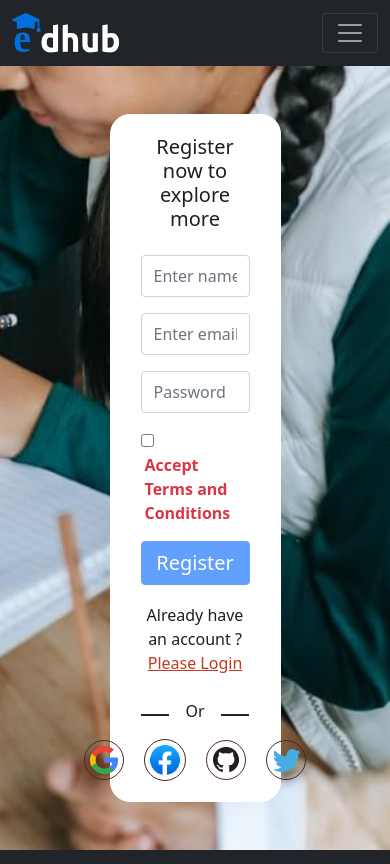
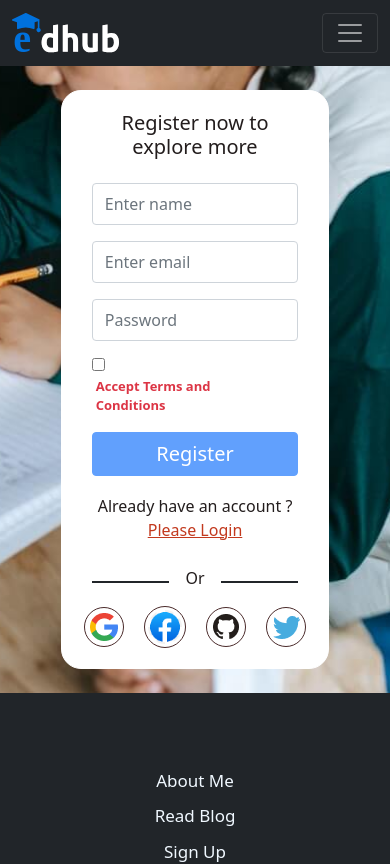
Before and after one commit to EmtiazHossainE2/education-hub, a React (Create React App) app: page /signup in a window 390 px wide. Shown: the top 864 px of the page. Built offline with nearby package versions, Linux system fonts and the light colour scheme; no server answers.

Commit message:
responsive handle

```diff
--- a/src/pages/Account/Login/Login.css
+++ b/src/pages/Account/Login/Login.css
@@ -13,7 +13,6 @@
     color: #231d1d !important;
     padding: 20px 30px;
     border-radius: 20px;
-
 }
 
 .toggle-page {
@@ -26,3 +25,21 @@
     cursor: pointer;
     color: #c2391e;
 }
+.account-container{
+    width: 40%;
+    margin: 0 auto;
+}
+
+/* responsive */
+@media only screen and (max-width:576px) {
+    .account-container{
+        width: 100%;
+        margin: 0 auto;
+    }
+}
+@media only screen and (max-width:768px) {
+    .account-container{
+        width: 75%;
+        margin: 0 auto;
+    }
+}
--- a/src/pages/Account/Login/Login.js
+++ b/src/pages/Account/Login/Login.js
@@ -10,7 +10,7 @@ const Login = () => {
 
     return (
         <div className='login-bg-img'>
-            <div className="d-block mx-auto w-50  container py-5 ">
+            <div className=" account-container container py-5 ">
                 <div className=" custom-style ">
                     <h3 className='text-center mb-3 py-4'>Welcome Back</h3>
                     <Form >
--- a/src/pages/Account/Signup/Signup.css
+++ b/src/pages/Account/Signup/Signup.css
@@ -0,0 +1,15 @@
+.terms-condition{
+    font-weight: bold;
+    color: blue;
+    font-size: 16px;
+}
+
+/* responsive */
+@media only screen and (max-width:576px) {
+    .terms-condition{
+        display: flex !important;
+        font-weight: none !important;
+        flex-direction: column !important;
+        font-size: 13px;
+    }
+}
--- a/src/pages/Account/Signup/Signup.js
+++ b/src/pages/Account/Signup/Signup.js
@@ -10,7 +10,7 @@ const Signup = () => {
 
     return (
         <div className='login-bg-img'>
-            <div className="d-block mx-auto w-50 container py-5 mx-2">
+            <div className="account-container container py-4 ">
                 <div className=" text-light custom-style ">
                     <h3 className='text-center pb-3'>Hello There,</h3>
                     <h5 className='text-center pb-3'>Register now to explore more</h5>
@@ -26,8 +26,8 @@ const Signup = () => {
                         <Form.Group className="mb-3" controlId="formBasicPassword">
                             <Form.Control type="password" className='py-2' name='password' placeholder="Password" required />
                         </Form.Group>
-                        <div className='d-flex '>
-                            <div className='fw-bold text-primary mb-3'>
+                        <div className='d-flex terms-condition   '>
+                            <div className=' mb-3 '>
                                 <input onClick={() => setTerms(!terms)} type="checkbox" name="terms" id="terms" />
                                 <label className={terms ? 'ps-1 text-primary' : 'ps-1 text-danger'} htmlFor="terms" style={{ cursor: 'pointer' }}>Accept Terms and Conditions</label>
                             </div>
--- a/src/pages/Home/Banner/Banner.js
+++ b/src/pages/Home/Banner/Banner.js
@@ -21,7 +21,7 @@ const Banner = () => {
                     />
                     <Carousel.Caption >
                         <h3>My Extreme Mission</h3>
-                        <p>functional development to describe individuals who require <br /> assistance for disabilities that may be medical <br /> or psychological. For instance, the Diagnostic Statistical Manual of Mental Disorders.</p>
+                        <p>Functional development to describe individuals who require <br /> assistance for disabilities that may be medical <br /> or psychological. For instance, the Diagnostic Statistical Manual of Mental Disorders.</p>
                         <button className='btn btn-danger'>Explore More</button>
                     </Carousel.Caption>
                 </Carousel.Item>
```
Also changed, not shown: src/pages/Shared/Header/Header.js (+1 -6 lines).
